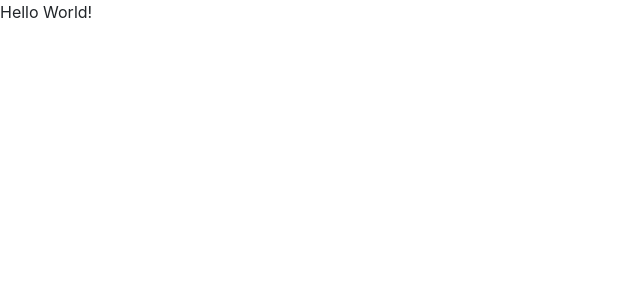
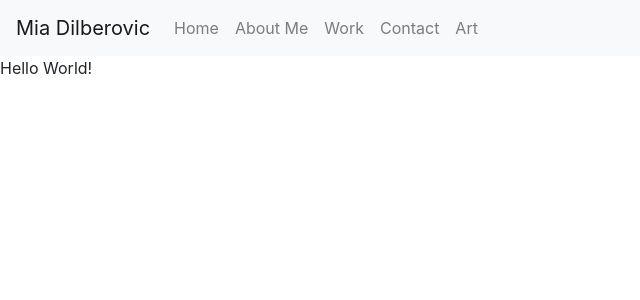
Before and after one commit to Dilberovicka31/portfolio-react, a React (Create React App) app: page / in a window 1280 px wide. Shown: the top 300 px of the page, without its empty margins (0-640 px from the left). Built offline with nearby package versions, Linux system fonts and the light colour scheme; the HTML template or start-up script is replaced by a standard one.

Commit message:
added navbar

```diff
--- a/package.json
+++ b/package.json
@@ -8,11 +8,13 @@
     "@testing-library/user-event": "^12.8.1",
     "bootstrap": "^4.6.0",
     "react": "^17.0.1",
+    "react-bootstrap": "^1.5.1",
     "react-dom": "^17.0.1",
     "react-router-dom": "^5.2.0",
     "react-scripts": "4.0.3",
     "web-vitals": "^1.1.0"
   },
+
   "scripts": {
     "start": "react-scripts start",
     "build": "react-scripts build",
--- a/src/App.js
+++ b/src/App.js
@@ -1,11 +1,11 @@
 import React from "react"
 import Home from "./pages/Home";
 import AboutMe from "./pages/Aboutme";
-import Page2 from "./pages/Work";
 import { BrowserRouter as Router, Route} from "react-router-dom";
 import Work from "./pages/Work";
 import Contact from "./pages/Contact";
 import Art from "./pages/Art";
+import NavTabs from "./NavTabs";
 
 function App(){
     return(
@@ -13,6 +13,7 @@ function App(){
 <div>
 
     <Router>
+        <NavTabs/>
         <Route exact path="/" component = {Home}/>
         <Route exact path="/about" component = {AboutMe}/>
         <Route exact path="/work" component = {Work}/>
--- /dev/null
+++ b/src/NavTabs.js
@@ -0,0 +1,21 @@
+import React from "react";
+import { Nav, Navbar } from "react-bootstrap";
+
+function NavTabs() {
+  return (
+    <Navbar bg="light" expand="lg">
+      <Navbar.Brand href="#home">Mia Dilberovic</Navbar.Brand>
+      <Navbar.Toggle aria-controls="basic-navbar-nav" />
+      <Navbar.Collapse id="basic-navbar-nav">
+        <Nav className="mr-auto">
+          <Nav.Link href="/">Home</Nav.Link>
+          <Nav.Link href="/about">About Me</Nav.Link>
+          <Nav.Link href="/work">Work</Nav.Link>
+          <Nav.Link href="/contact">Contact</Nav.Link>
+          <Nav.Link href="/art">Art</Nav.Link>
+        </Nav>
+      </Navbar.Collapse>
+    </Navbar>
+  );
+}
+export default NavTabs;
```
Also changed, not shown: 1 other file (tests, documents, lock files or other folders).
